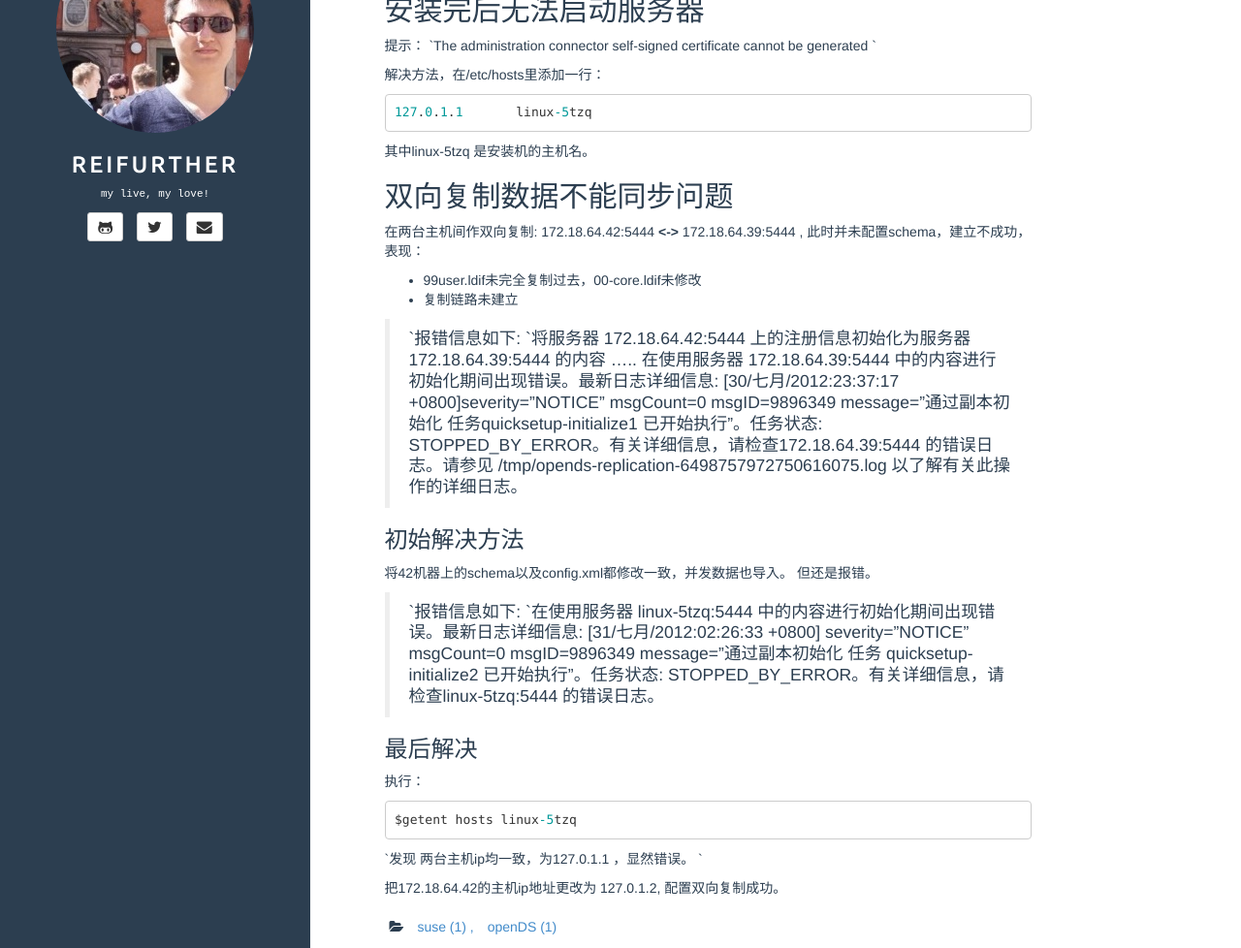
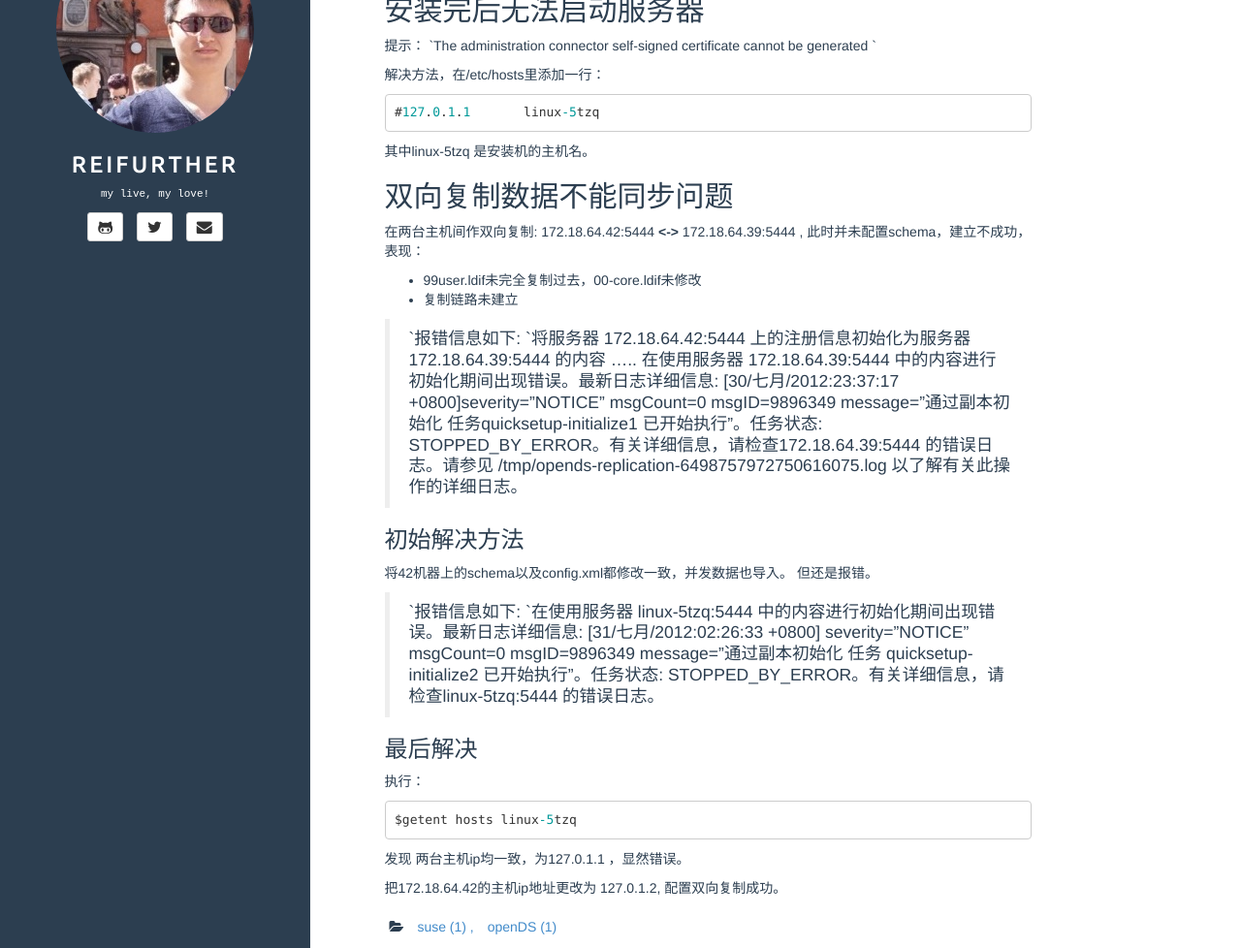
Before and after one commit to reifurther/reifurther.github.io, a Jekyll site: the page built from _posts/2014-05-16-opends-in-suse.md, in a window 1280 px wide and 1400 px high. Shown: the part 206-1184 px from the top of the window at 97% size. Built offline with Jekyll 4.4.1, drawn with Linux system fonts in a browser that asks for light colours.

Commit message:
update .

````diff
--- a/_posts/2014-05-16-opends-in-suse.md
+++ b/_posts/2014-05-16-opends-in-suse.md
@@ -16,7 +16,7 @@ suse下安装openDS2.2遇到如下问题，供参考。
 
 解决方法，在/etc/hosts里添加一行：
 ```vim
-127.0.1.1       linux-5tzq
+#127.0.1.1       linux-5tzq
 ```
 其中linux-5tzq 是安装机的主机名。
 
@@ -45,7 +45,7 @@ suse下安装openDS2.2遇到如下问题，供参考。
 $getent hosts linux-5tzq
 ```
 
-\`发现 两台主机ip均一致，为127.0.1.1 ，显然错误。
-\`
+发现 两台主机ip均一致，为127.0.1.1 ，显然错误。
+
 
 把172.18.64.42的主机ip地址更改为 127.0.1.2, 配置双向复制成功。
````
Also changed, not shown: _posts/2014-03-04-ubuntu1204-eclipse-tips.md (+2 -2 lines), 4 other files.
